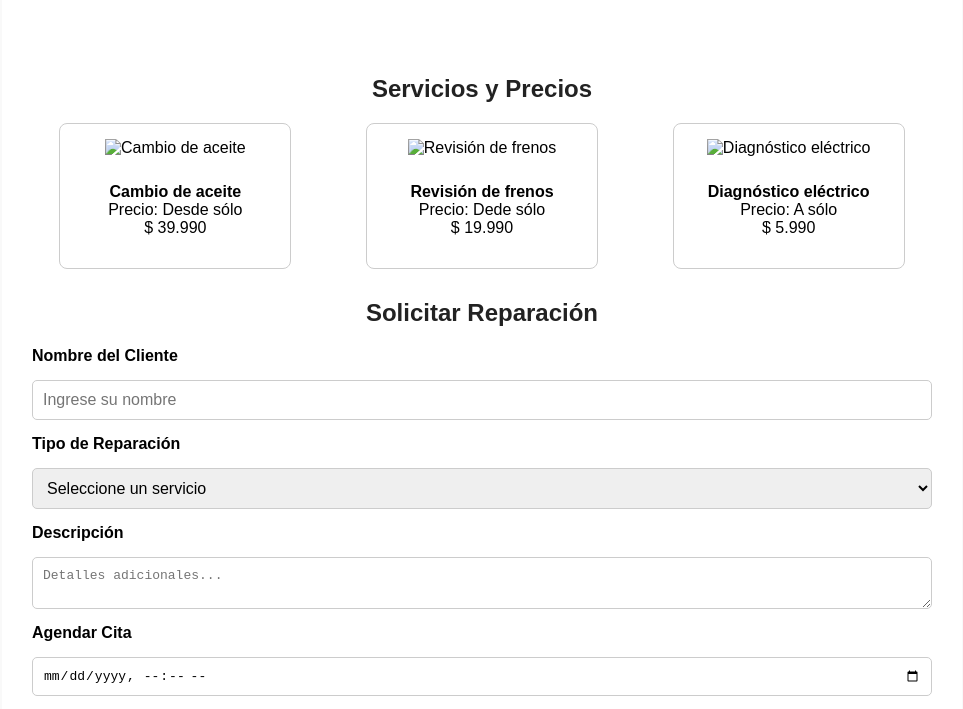
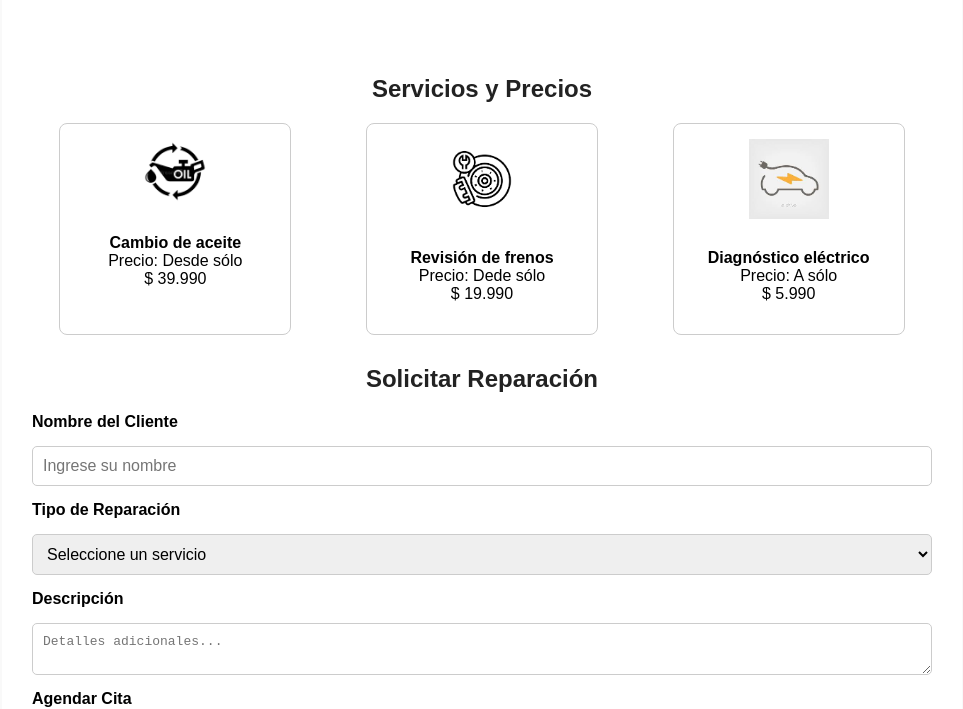
Before and after one commit to EstefanyRodriguezP/LandingAutoFix, a plain HTML site: page autofix_index.html in a window 1280 px wide. Shown: the part 129-838 px from the top of the page, without its empty margins (158-1121 px from the left). Drawn offline with Linux system fonts and the light colour scheme.

Commit message:
modifico enlaces

```diff
--- a/autofix_index.html
+++ b/autofix_index.html
@@ -13,15 +13,15 @@
             <h2>Servicios y Precios</h2>
                 <div class="services">
                     <div class="card">
-                        <img src="/fitlife/img/descarga.png" alt="Cambio de aceite" />
+                        <img src="/img/descarga.png" alt="Cambio de aceite" />
                         <p><strong>Cambio de aceite</strong><br>Precio: Desde sólo <br> $ 39.990</p>
                     </div>
                     <div class="card">
-                        <img src="/fitlife/img/frenos.png" alt="Revisión de frenos" />
+                        <img src="/img/frenos.png" alt="Revisión de frenos" />
                         <p><strong>Revisión de frenos</strong><br>Precio: Dede sólo <br> $ 19.990</p>
                     </div>
                     <div class="card">
-                        <img src="/fitlife/img/electrico.jpg" alt="Diagnóstico eléctrico" />
+                        <img src="/img/electrico.jpg" alt="Diagnóstico eléctrico" />
                         <p><strong>Diagnóstico eléctrico</strong><br>Precio: A sólo <br> $ 5.990</p>
                     </div>
                 </div>
```
